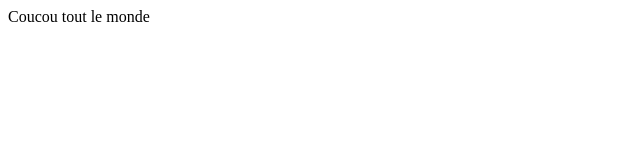
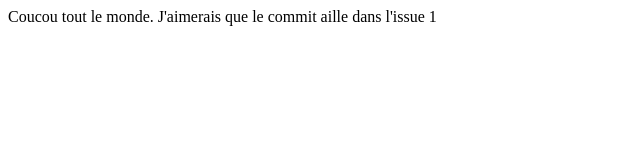
Before and after one commit to Remidendooven/Depot-2, a plain HTML site: page index.html in a window 1280 px wide. Shown: the whole page, without its empty margins (0-640 px from the left). Drawn offline with Linux system fonts and the light colour scheme.

Commit message:
Rajout dans l'issue #1

```diff
--- a/index.html
+++ b/index.html
@@ -3,5 +3,5 @@
 		<title> Coucou tout le monde</title>
 </head>
 
-<body> Coucou tout le monde</body>
+<body> Coucou tout le monde. J'aimerais que le commit aille dans l'issue 1</body>
 </html>
```
